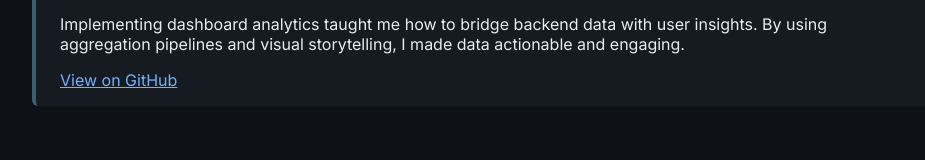
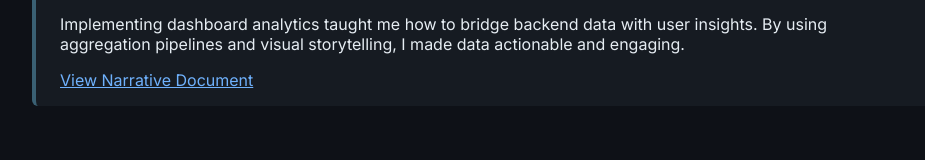
Before and after one commit to Victoria-Johnson/vjohnson.github.io, a plain HTML site: page index.html in a window 1280 px wide. Shown: the part 5124-5284 px from the top of the page, without its empty margins (158-1083 px from the left). Drawn offline with Linux system fonts and the light colour scheme.

Commit message:
Update index.html

```diff
--- a/index.html
+++ b/index.html
@@ -324,7 +324,7 @@ function submitFeedback() {
   <div style="background-color:#161b22; border-left: 4px solid #3A6073; padding:1rem 1.5rem; margin-top:1.5rem; border-radius: 6px;">
     <h3 style="color:#6fb1fc;"><i class="fas fa-database"></i> Advancing with Databases</h3>
     <p>Implementing dashboard analytics taught me how to bridge backend data with user insights. By using aggregation pipelines and visual storytelling, I made data actionable and engaging.</p>
-    <a href="https://github.com/Victoria-Johnson/vjohnson.github.io/tree/main/Databases" target="_blank" style="color:#6fb1fc; text-decoration:underline;">View on GitHub</a>
+    <a href="https://github.com/Victoria-Johnson/vjohnson.github.io/blob/main/Journals/Narrative%203-Databases.docx" target="_blank" style="color:#6fb1fc; text-decoration:underline;">View Narrative Document</a>
   </div>
 </section>
 
```
